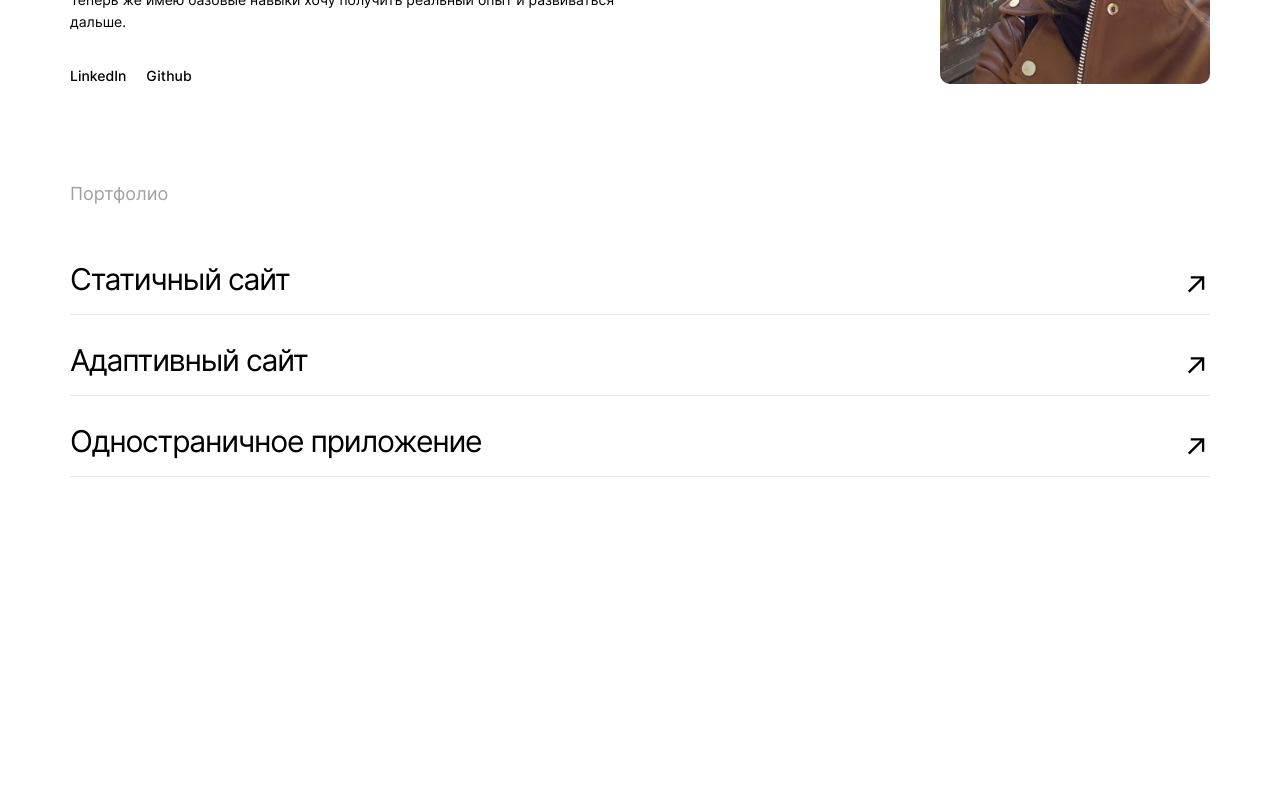
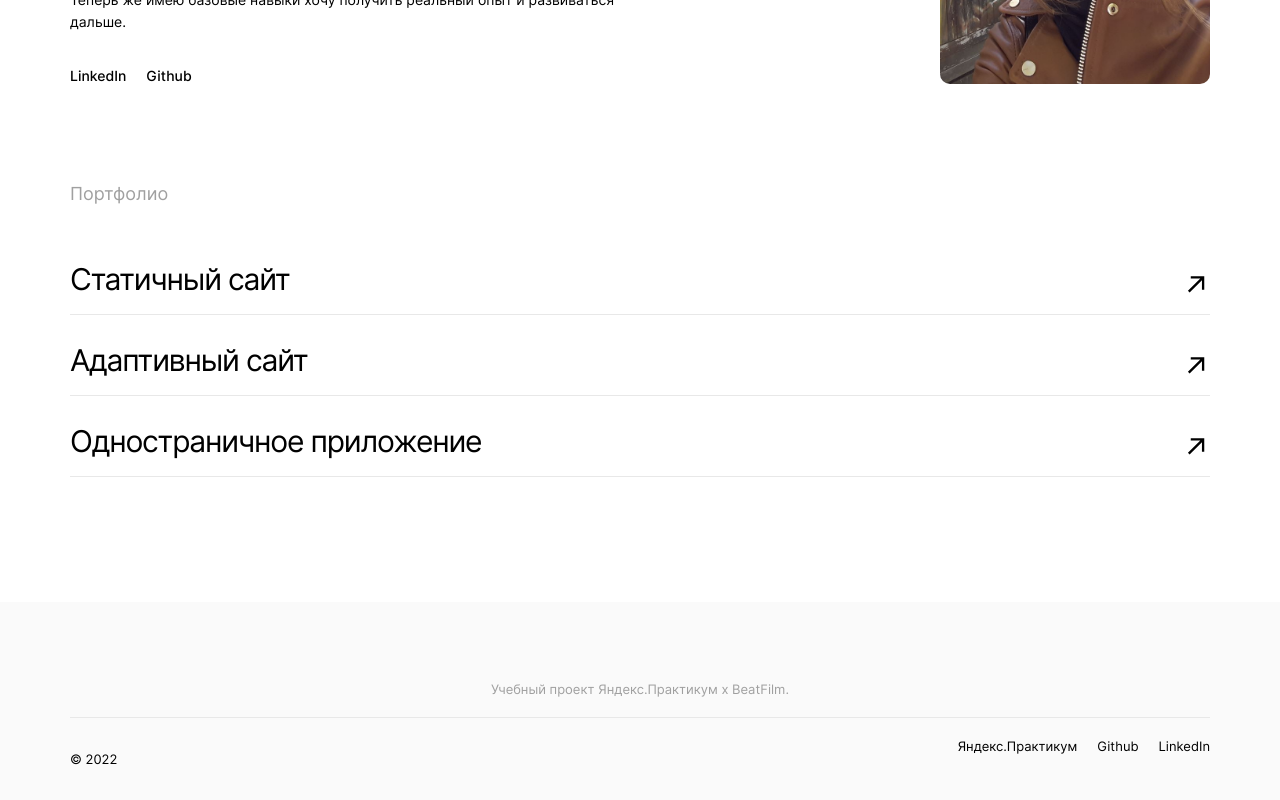
Before and after one commit to OMaykova/movies-explorer-frontend, a React (Create React App) app: page / in a window 1280 px wide. Shown: the part 2372-3172 px from the top of the page. Before the commit the page ends 2974 px from the top, so only its background shows below. Built offline with nearby package versions, Linux system fonts and the light colour scheme.

Commit message:
feat: add footer

```diff
--- a/src/components/App/App.jsx
+++ b/src/components/App/App.jsx
@@ -1,6 +1,7 @@
 import React from 'react';
 import Header from '../Header/Header';
 import Main from '../Main/Main';
+import Footer from '../Footer/Footer';
 import './App.css';
 
 function App() {
@@ -21,9 +22,8 @@ function App() {
       <SavedMovies />
       <Register />
       <Login />
-			<Profile />
-			<Footer /> */}
-
+      <Profile /> */}
+      <Footer />
     </div>
   );
 }
--- /dev/null
+++ b/src/components/Footer/Footer.css
@@ -0,0 +1,40 @@
+.footer {
+  padding: 79px 70px 20px;
+  background-color: #FAFAFA;
+}
+.footer__title {
+  padding: 0 0 20px;
+  margin: 0 0 20px;
+  font-style: normal;
+  font-weight: 400;
+  font-size: 13px;
+  line-height: 16px;
+  text-align: center;
+  color: #A0A0A0;
+  border-bottom: 1px solid #E8E8E8;
+}
+.footer__container {
+  display: flex;
+  justify-content: space-between;
+}
+.footer__date {
+  font-style: normal;
+  font-weight: 400;
+  font-size: 13px;
+  line-height: 16px;
+}
+.footer__links {
+  display: flex;
+  justify-content: flex-end;
+}
+.footer__link {
+  font-style: normal;
+  font-weight: 400;
+  font-size: 13px;
+  line-height: 16px;
+  margin: 0 0 0 20px;
+}
+.footer__link:hover {
+  opacity: 0.7;
+  cursor: pointer;
+}
--- /dev/null
+++ b/src/components/Footer/Footer.jsx
@@ -0,0 +1,21 @@
+import React from 'react';
+import './Footer.css';
+
+function Footer() {
+  const date= new Date();
+  return(
+    <section className='footer'>
+      <h3 className='footer__title'>Учебный проект Яндекс.Практикум х BeatFilm.</h3>
+      <div className='footer__container'>
+        <p className='footer__date'>{`© ${date.getFullYear()}`}</p>
+        <div className='footer__links'>
+          <a className='footer__link'>Яндекс.Практикум</a>
+          <a className='footer__link'>Github</a>
+          <a className='footer__link'>LinkedIn</a>
+        </div>
+      </div>
+    </section>
+  )
+}
+
+export default Footer;
--- a/src/index.css
+++ b/src/index.css
@@ -8,3 +8,4 @@
 @import url(./components/Techs/Techs.css);
 @import url(./components/AboutMe/AboutMe.css);
 @import url(./components/Portfolio/Portfolio.css);
+@import url(./components//Footer/Footer.css);
```
Lines whose indentation alone changed are shown as unchanged.
